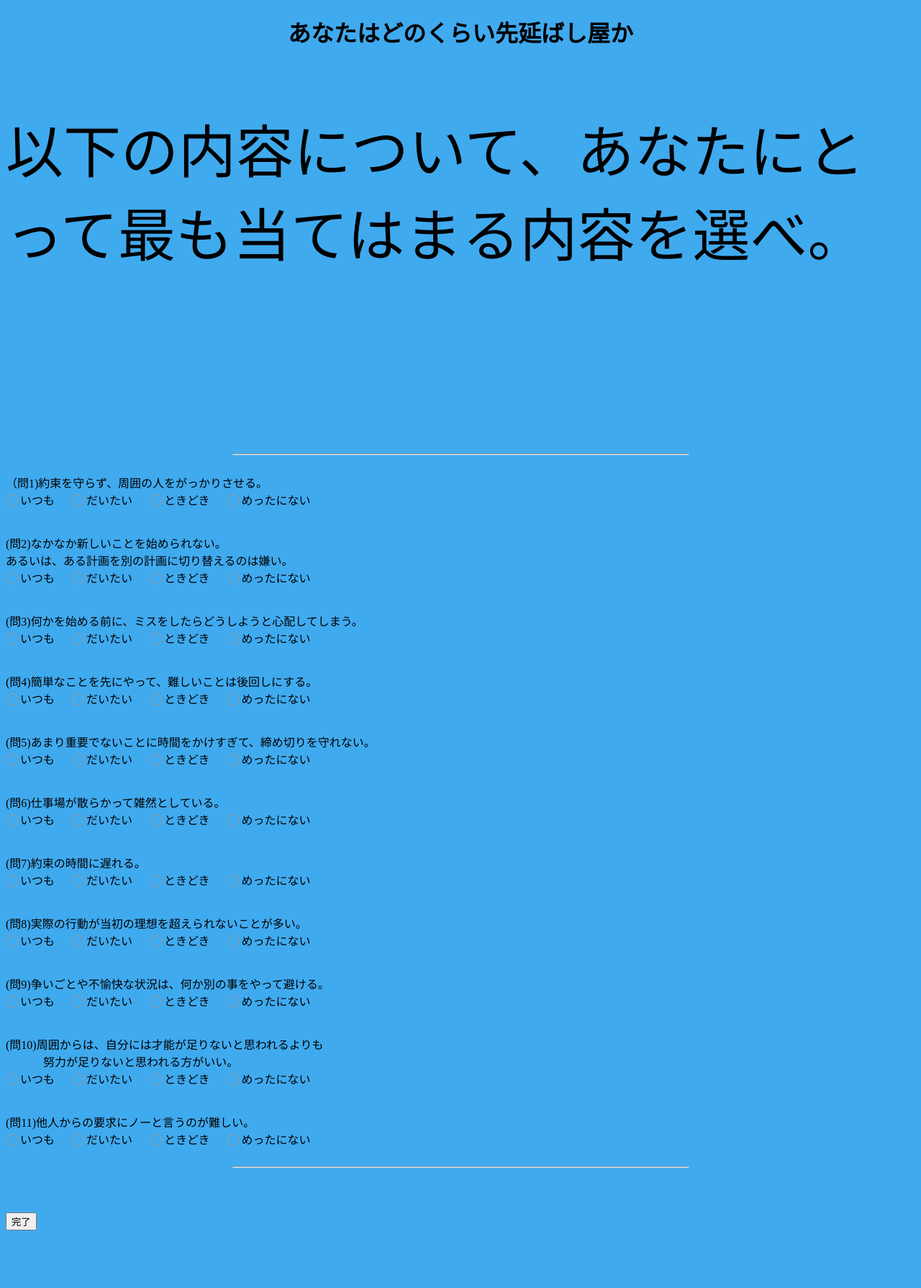
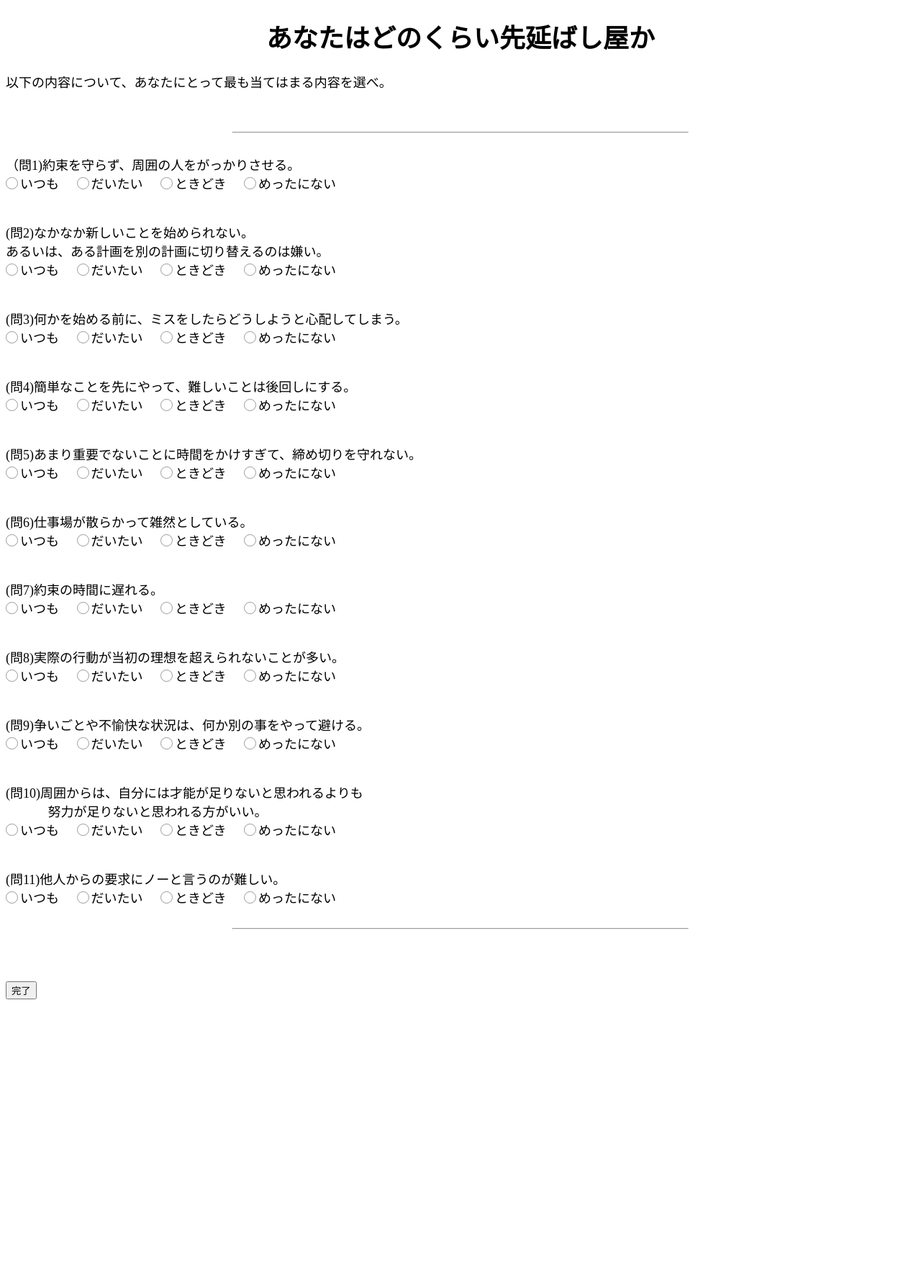
Before and after one commit to inamake/psychopath_bot, a Flask app: page /putOffTest in a window 1280 px wide. Shown: the whole page at 72% size. After the commit the page ends 1388 px from the top, so only its background shows below. Run offline with Flask 2, Linux system fonts and the light colour scheme.

Commit message:
css追加(11/28)

```diff
--- a/static/stylesheet.css
+++ b/static/stylesheet.css
@@ -1,10 +1,5 @@
-body{
-    background-color: #40AAEF;
-
-}
-
-p{
-    font-size: 80px;
+body {
+  font-size: large;
 }
 
 h1{
```
